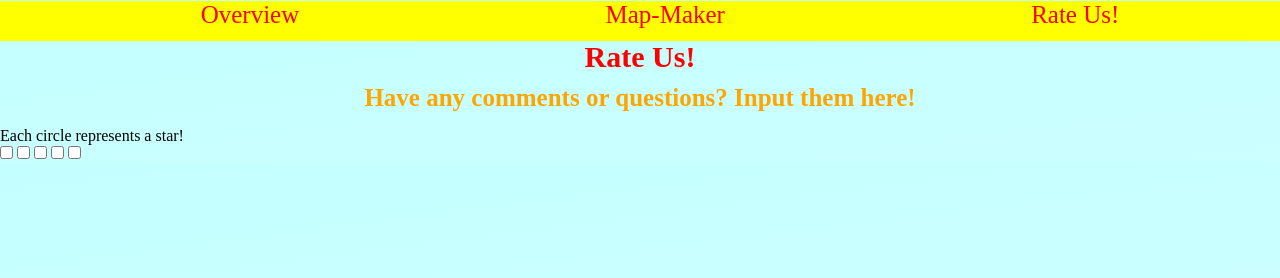
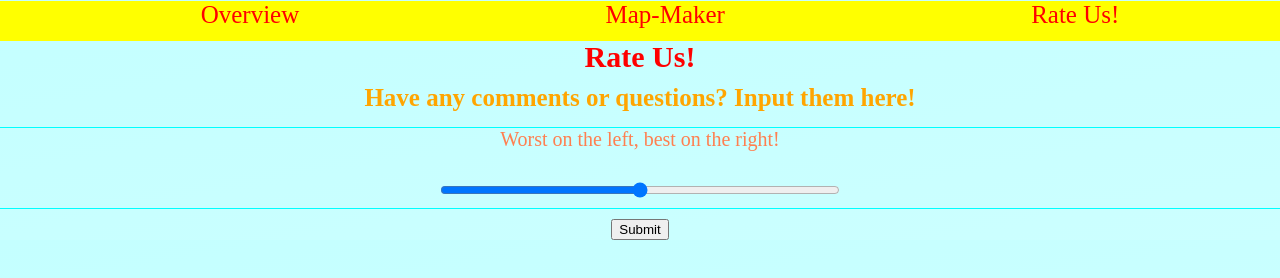
Before and after one commit to sharkyweb-dotcom/fictional-octo-spork, a plain HTML site: page rateus.html in a window 1280 px wide. Drawn offline with Linux system fonts and the light colour scheme; a web font is replaced by a local one.

Commit message:
Rate Us 2

```diff
--- a/rateus.css
+++ b/rateus.css
@@ -73,6 +73,36 @@ h2 {
     display: inline-block;
 }
 
-input:hover, input:checked {
-    outline: gold;
+input:hover {
+    cursor: e-resize;
 }
+
+#range {
+    width: 400px;
+    display: block;
+    margin-bottom: 10px;
+}
+
+#rate1 p {
+    width:100vw;
+    text-align: center;
+    font-family: New Tegomin;
+    font-size: 20px;
+    color: coral;
+}
+
+#rate1 {
+    display: flex;
+    margin: 0 auto;
+    justify-content: center;
+    flex-wrap: wrap;
+    border: 1px solid aqua;
+    margin-bottom: 10px;;
+}
+
+form {
+    display: flex;
+    margin: 0 auto;
+    justify-content: center;
+    flex-wrap: wrap;
+}
--- a/rateus.html
+++ b/rateus.html
@@ -22,14 +22,14 @@
         </div>
 
         <form action="https://formspree.io/f/mqkwpqgp" method='POST'>
-            <p>Each circle represents a star!</p>
-            <div id='stars'>
-                <input type="checkbox" name='1'>
-                <input type="checkbox" name='2'>
-                <input type="checkbox" name='3'>
-                <input type="checkbox" name='4'>
-                <input type="checkbox" name='5'>
+            <div id='rate1'>
+                <p>Worst on the left, best on the right!</p>
+                <br>
+                <br>
+                <br>
+                <input type="range" name='1' min='0' max='10' id='range'>
             </div>
+            <input type="submit">
         </form>
     </body>
 </html>
--- a/style.css
+++ b/style.css
@@ -26,7 +26,7 @@ p, ul {
     font-size: 18px;
     text-indent: 15px;
     font-family: 'Shadows Into Light';
-    color: rgb(4, 230, 117);
+    color: rgb(1, 196, 98);
     margin-right: 10px;
     margin-left: 10px;
 }
```
